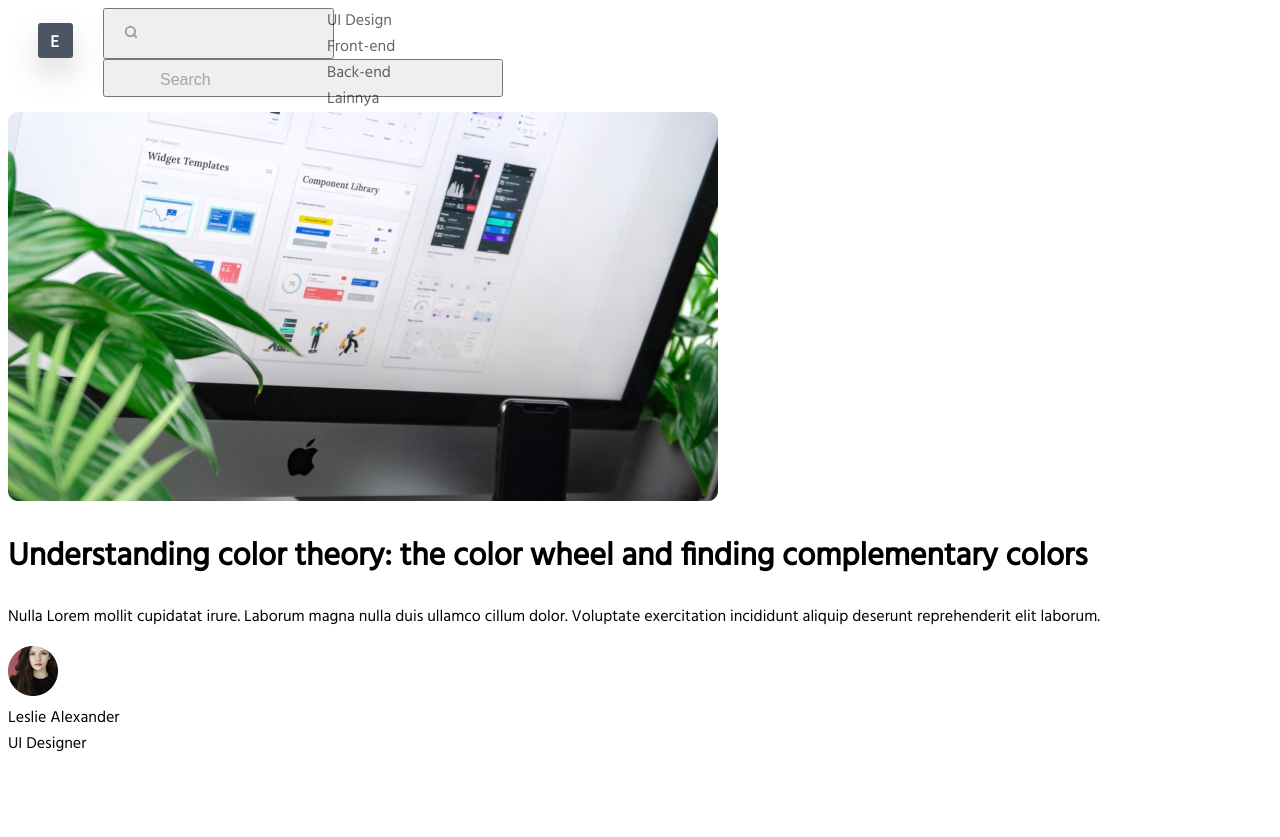
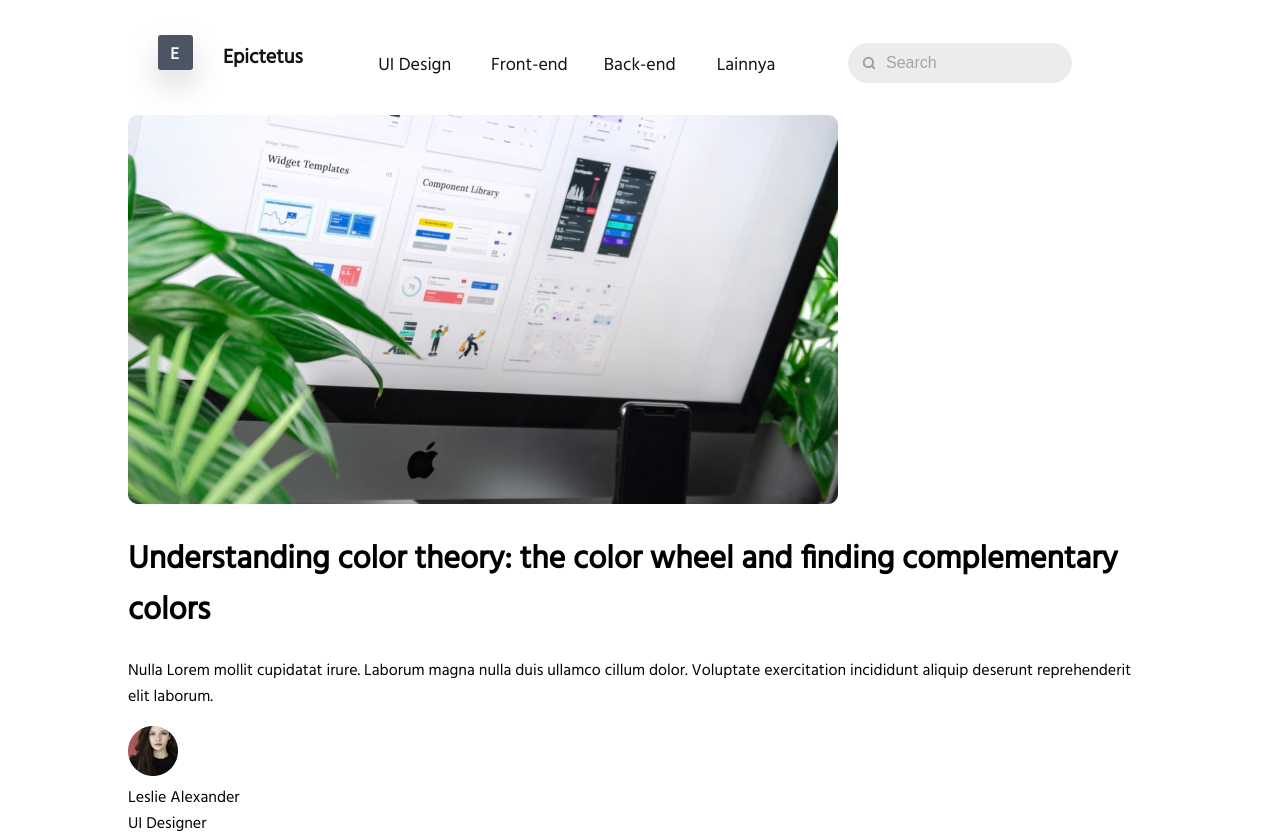
Before and after one commit to jiyoung0190/Epictetus, a website: page index.html in a window 1280 px wide. Before the commit the page ends 800 px from the top, so only its background shows below. Drawn offline with Linux system fonts and the light colour scheme.

Commit message:
new repository

```diff
--- /dev/null
+++ b/components/App.js
@@ -0,0 +1,64 @@
+import React from 'react';
+import './styles/style.css';
+
+function App() {
+  return (
+    <div className="content-wrapper">
+      <header>
+        <nav>
+          <div className="logo-container">
+            <a href="#"><img className="logo-img" src="./images/logo.svg" alt="logo_img" /></a>
+            <a href="#"><h1 className="website-name">Epictetus</h1></a>
+          </div>
+          <div className="nav-menu">
+            <ul>
+              <li><a href="#">UI Design</a></li>
+              <li><a href="#">Front-end</a></li>
+              <li><a href="#">Back-end</a></li>
+              <li><a href="#">Lainnya</a></li>
+            </ul>
+          </div>
+          <div className="search-container">
+            <form className="search-bar" action="">
+              <img className="magnifier" src="./images/search.svg" alt="search_img" />
+              <input className="search-placeholder" type="text" placeholder="Search" />
+            </form>
+          </div>
+        </nav>
+      </header>
+
+      <div className="posts">
+        <div className="head-post-wrapper">
+          <div className="main-image">
+            <img src="images/homemain.png" alt="homemain_img" />
+          </div>
+        </div>
+        <div className="head-post-content">
+          <div className="breadcrumbs">
+            <div className="section"></div>
+            <div className="date"></div>
+          </div>
+          <div className="main-title">
+            <h1>Understanding color theory: the color wheel and finding complementary colors</h1>
+          </div>
+          <div className="paragraph">
+            <p>Nulla Lorem mollit cupidatat irure. Laborum magna nulla duis ullamco cillum dolor. Voluptate exercitation incididunt aliquip deserunt reprehenderit elit laborum. </p>
+          </div>
+          <div className="author">
+            <img src="./images/author1.png" alt="author_picture" />
+            <div className="author-name">Leslie Alexander</div>
+            <div className="position">UI Designer</div>
+          </div>
+          <div className="posts-wrapper">
+            <div className="post1">
+              <div className="image"></div>
+              <div className="content"></div>
+            </div>
+          </div>
+        </div>
+      </div>
+    </div>
+  );
+}
+
+export default App;
--- a/index.html
+++ b/index.html
@@ -9,28 +9,32 @@
     <title>Epictetus - Home</title>
 </head>
 <body>
-    <!-- NAVIGATION BAR -->
-    <div class="navbar">
-        <div class="logo">
-            <img src="./images/logo.svg" alt="logo_img">
+    <div class="content-wrapper">
+        <!-- NAVIGATION BAR -->
+    <header>
+        <nav>
+        <div class="logo-container">
+            <a href="#"><img class="logo-img" src="./images/logo.svg" alt="logo_img"></a>
+            <a href="#"><h1 class="website-name">Epictetus</h1><a/>
+        </div>
+        <div class="nav-menu">
+            <ul>
+                <li><a href="#">UI Design</a></li>
+                <li><a href="#">Front-end</a></li>
+                <li><a href="#">Back-end</a></li>
+                <li><a href="#">Lainnya</a></li> <!-- the dropdown menu is required-->
+            </ul>
         </div>
         <div class="search-container">
             <form class="search-bar" action="">
-                <button class="magnifier">
-                    <img src="./images/search.svg" alt="search_img">
-                <button>
+                <img class="magnifier" src="./images/search.svg" alt="search_img">
                 <input class="search-placeholder" type="text" placeholder="Search">
             </form>
         </div>
-        <div class="nav-menu">
-            <ul>
-                <li>UI Design</li>
-                <li>Front-end</li>
-                <li>Back-end</li>
-                <li>Lainnya</li> <!-- the dropdown menu is required-->
-            </ul>
-        </div>
-    </div>
+
+    </nav>
+    </header>
+
     <!-- MAIN SECTION-->
     <div class="posts">
         <div class="head-post-wrapper">
@@ -54,7 +58,12 @@
                     <div class="author-name">Leslie Alexander</div>
                     <div class="position">UI Designer</div>
                 </div>
-        </div>
+                <div class="posts-wrapper">
+                    <div class="post1">
+                        <div class="image"></div>
+                        <div class="content"></div>
+                    </div>
+                </div>
     </div>
 
 </body>
--- /dev/null
+++ b/public/robots.txt
@@ -0,0 +1,3 @@
+# https://www.robotstxt.org/robotstxt.html
+User-agent: *
+Disallow:
--- /dev/null
+++ b/src/index.js
@@ -0,0 +1,17 @@
+import React from 'react';
+import ReactDOM from 'react-dom/client';
+import './index.css';
+import App from './App';
+import reportWebVitals from './reportWebVitals';
+
+const root = ReactDOM.createRoot(document.getElementById('root'));
+root.render(
+  <React.StrictMode>
+    <App />
+  </React.StrictMode>
+);
+
+// If you want to start measuring performance in your app, pass a function
+// to log results (for example: reportWebVitals(console.log))
+// or send to an analytics endpoint. Learn more: https://bit.ly/CRA-vitals
+reportWebVitals();
--- a/styles/style.scss
+++ b/styles/style.scss
@@ -3,44 +3,136 @@
 
 body{
     font-family: 'Hind', sans-serif;
+    width: 80%;
+    margin: auto;
 
-    .navbar{
+    header{
+
+        nav{
             display: flex;
+            justify-content: space-between;
+            align-items: center;
+            height: 100%;
 
+            .logo-container{
+                display: flex;
+                align-items: center;
+
+                .logo-img{
+                    padding: 20px 0px 0px;
+                    display: block;
+                    transition: transform 0.3s ease-in-out;
+                    &:hover {
+                        transform: scale(1.1, 1.1);
+                    }
+                }
+
+                a{
+                    margin: 0;
+                    transition: transform 0.3s ease-in-out;
+                    &:link{
+                        color:#121212;
+                        text-decoration: none;
+                    }
+                    &:hover{
+                        color: #121212;
+                        font-size: 1.3em;
+                        transform: scale(1.1, 1.1);
+                    }
+                    &:visited{
+                        color: #121212;
+                    }
+                    .website-name{
+                        margin: 0;
+                        font-size: 20px;
+                        transition: 0.3s;
+                    }
+                }
+                }
+
+            }
+            .nav-menu{
+                max-width: 500px;
+                max-height: 50px;
+                font-size: 18px;
+
+                ul{
+                    padding: 0;
+                    display: flex;
+                    flex-wrap: wrap;
+                    flex-direction: row;
+                    gap: 0.8rem;
+
+                    li{
+                            margin: 0px 10px 0px 0px;
+                            list-style: none;
+                            text-decoration: none;
+                            width: 90px;
+                        a{
+                            transition: 0.3s;
+                            &:link{
+                                color:#121212;
+                                text-decoration: none;
+                                transform: scale(1.1, 1.1);
+                            }
+                            &:hover{
+                                color: #121212;
+                                font-size: 1.1em;
+                            }
+                            &:visited{
+                                color: #121212;
+                            }
+                        }
+                    }
+
+                }
+
+            }
             .search-container{
+                display: flex;
+                align-items: center;
+                justify-content: center;
                 border-radius: 100px;
                 max-height: 40px;
-            width: 224px;
+                max-width: 224px;
+                margin: 10px 80px 0 0;
                 background-color: #ECECEC;
+                flex-shrink: 0;
+                transition: transform 0.3s ease-in-out;
+                    &:hover{
+                        text-decoration: none;
+                        transform: scale(1.1, 1.1);
+                    }
 
                 .search-bar{
+                    display: flex;
+                    justify-content: center;
+
                     .magnifier{
-                    padding: 15px 194px 15px 19px;
-                    float:left;
+                        padding: 20px 0 20px 35px;
                     }
                     .search-placeholder{
-                    padding: 9px 128px 5px 49px;
+                        padding: 0 0 0 10px;
                         font-size: 16px;
                         border: none;
                         background-color: transparent;
-                    resize: none;
                         outline: none;
                         opacity: 60%;
                     }
                 }
             }
 
-        .nav-menu > ul{
-            display: flexbox;
-            margin: 0;
-            padding: 0;
-            list-style: none;
-            opacity: 60%;
 
         }
+
     }
+
     .posts{
         .head-post-wrapper{
+            .main-image{
+                max-width: 100%;
+                height: auto;
+            }
             .head-post-content{
                 .main-title{
                     h1{
@@ -57,5 +149,3 @@ body{
             }
         }
     }
-
-}
```
Also changed, not shown: public/index.html (added, +43 -0 lines), README.md (added), public/favicon.ico (added), public/logo192.png (added), public/logo512.png (added), public/manifest.json (added), styles/style.css, 2 other files. Lines whose indentation alone changed are shown as unchanged.
